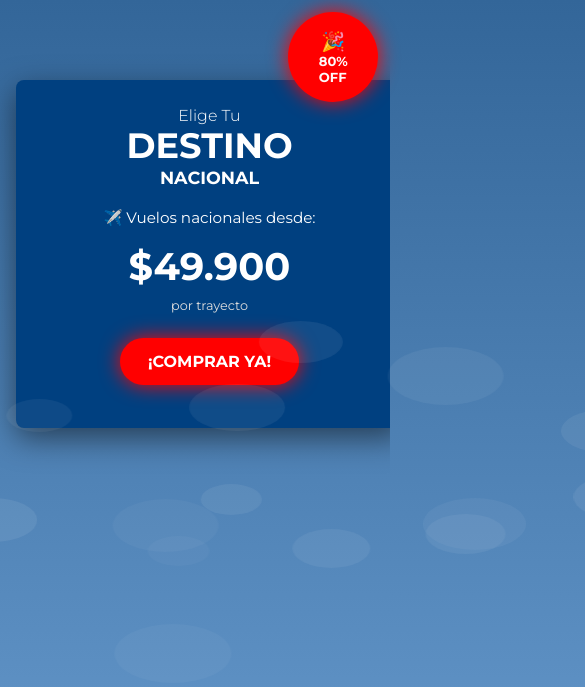
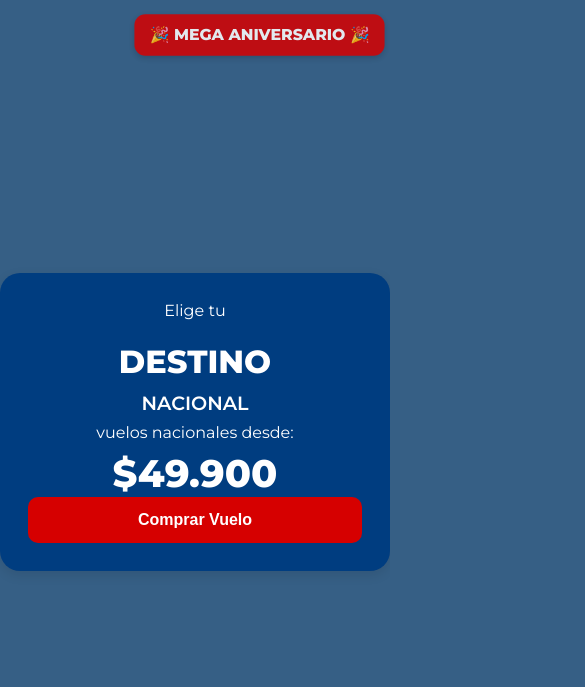
Before and after one commit to Killaz666/vuelasinlimitepagandomenos, a plain HTML site: page index.html in a window 390 px wide. Shown: the top 687 px of the page, 585 px wide, since content can reach past the window. Drawn offline with Linux system fonts and the light colour scheme.

Commit message:
Update index.html

```diff
--- a/index.html
+++ b/index.html
@@ -3,257 +3,131 @@
 <head>
   <meta charset="UTF-8">
   <meta name="viewport" content="width=device-width, initial-scale=1.0">
-  <title>Landing Principal</title>
-  <link href="https://fonts.googleapis.com/css2?family=Montserrat:wght@300;400;700&display=swap" rel="stylesheet">
+  <title>Promoción Vuelos</title>
+  <link href="https://fonts.googleapis.com/css2?family=Montserrat:wght@400;600;800&display=swap" rel="stylesheet">
   <style>
-    html, body {
+    @keyframes pulse {
+      0% { transform: scale(1); opacity: 1; }
+      50% { transform: scale(1.1); opacity: 0.85; }
+      100% { transform: scale(1); opacity: 1; }
+    }
+
+    body {
+      margin: 0;
+      font-family: 'Montserrat', sans-serif;
+      background-color: #365f85;
+      display: flex;
+      justify-content: center;
+      align-items: center;
+      height: 100vh;
+      position: relative;
+    }
+
+    .banner {
+      position: absolute;
+      top: 16px;
+      right: 16px;
+      background-color: #d60000;
+      color: white;
+      padding: 10px 14px;
+      border-radius: 10px;
+      font-weight: 800;
+      font-size: 0.9rem;
+      box-shadow: 0 2px 6px rgba(0, 0, 0, 0.2);
+      z-index: 10;
+      display: flex;
+      align-items: center;
+      gap: 6px;
+      animation: pulse 1.5s infinite;
+    }
+
+    .card {
+      background-color: #003d80;
+      border-radius: 20px;
+      box-shadow: 0 4px 12px rgba(0, 0, 0, 0.1);
+      padding: 28px;
+      width: 90%;
+      max-width: 400px;
+      text-align: center;
+      color: white;
+    }
+
+    .card h1 {
+      font-size: 2.2rem;
+      font-weight: 800;
+      margin-bottom: 10px;
+      text-transform: uppercase;
+    }
+
+    .card p {
       margin: 0;
       padding: 0;
-      min-height: 100vh;
+    }
+
+    .card .subtitle {
+      font-size: 1.2rem;
+      font-weight: 600;
+      margin-bottom: 8px;
+    }
+
+    .card .info {
+      font-size: 1rem;
+      margin-bottom: 8px;
+    }
+
+    .price {
+      font-size: 3rem;
+      color: white;
+      margin-bottom: 20px;
+      font-weight: 800;
+    }
+
+    .card button {
+      background-color: #d60000;
+      color: white;
+      border: none;
+      padding: 16px 22px;
+      border-radius: 10px;
+      font-size: 1.05rem;
+      font-weight: 600;
+      cursor: pointer;
       width: 100%;
-      font-family: 'Montserrat', sans-serif;
-      background: linear-gradient(to bottom, #336699, #6699cc);
-      color: #fff;
-      overflow-x: hidden;
-      background-size: cover;
-      background-position: center;
+      transition: background-color 0.3s ease;
     }
-    .cloud {
-      position: absolute;
-      background: rgba(255, 255, 255, 0.15);
-      border-radius: 50%;
-      animation: floatClouds 40s linear infinite;
+
+    .card button:hover {
+      background-color: #b00000;
     }
-    .cloud.reverse {
-      animation: floatCloudsReverse 60s linear infinite;
-    }
-    @keyframes floatClouds {
-      0% { transform: translateX(-200px); }
-      100% { transform: translateX(120vw); }
-    }
-    @keyframes floatCloudsReverse {
-      0% { transform: translateX(120vw); }
-      100% { transform: translateX(-200px); }
-    }
-    .circle-banner {
-      position: absolute;
-      top: 20px;
-      right: 20px;
-      width: 140px;
-      height: 140px;
-      background-color: #ff0000;
-      color: #ffffff;
-      border-radius: 50%;
-      display: flex;
-      flex-direction: column;
-      justify-content: center;
-      align-items: center;
-      font-weight: bold;
-      font-size: 1em;
-      box-shadow: 0 4px 12px rgba(0, 0, 0, 0.4);
-      animation: pulseGlow 2s infinite;
-      z-index: 20;
-    }
-    .circle-banner span {
-      display: block;
-      animation: textPulse 1.8s infinite;
-      font-size: 1.2em;
-    }
-    .circle-banner div {
-      font-size: 2em;
-    }
-    @keyframes textPulse {
-      0%, 100% { transform: scale(1); opacity: 1; }
-      50% { transform: scale(1.1); opacity: 0.85; }
-    }
-    @keyframes pulseGlow {
-      0% { box-shadow: 0 0 10px rgba(255,0,0,0.4); }
-      50% { box-shadow: 0 0 20px rgba(255,0,0,1); }
-      100% { box-shadow: 0 0 10px rgba(255,0,0,0.4); }
-    }
-    .container {
-      position: relative;
-      width: 90%;
-      max-width: 420px;
-      margin: 180px auto;
-      background-color: #004080;
-      border-radius: 8px;
-      box-shadow: 0 10px 30px rgba(0, 0, 0, 0.5);
-      padding: 40px 25px;
-      text-align: center;
-      z-index: 1;
-      height: auto;
-      min-height: 300px;
-    }
-    .titulo {
-      font-size: 1.5em;
-      font-weight: 700;
-      line-height: 1.2;
-      margin-bottom: 20px;
-    }
-    .precio {
-      font-size: 3em;
-      font-weight: bold;
-      margin-bottom: 8px;
-      color: #ffffff;
-    }
-    .detalle {
-      font-size: 0.85em;
-      color: #ddd;
-      margin-bottom: 25px;
-    }
-    .btn {
-      background: #ff0000;
-      color: #ffffff;
-      padding: 16px 36px;
-      font-size: 1.1em;
-      font-weight: bold;
-      border: none;
-      border-radius: 50px;
-      text-decoration: none;
-      cursor: pointer;
-      box-shadow: 0 6px 18px rgba(0, 0, 0, 0.3);
-      transition: all 0.3s ease;
-      animation: pulseGlow 2s infinite;
-      display: inline-block;
-      text-transform: uppercase;
-    }
-    .btn:hover {
-      transform: scale(1.08) rotate(-2deg);
-      background: #cc0000;
-      box-shadow: 0 8px 20px rgba(0, 0, 0, 0.4);
-    }
+
     @media (max-width: 480px) {
-      .circle-banner {
-        width: 100px;
-        height: 100px;
-        font-size: 0.85em;
-        top: 10px;
-        right: 10px;
+      .card h1 {
+        font-size: 2rem;
       }
-      .circle-banner div {
-        font-size: 1.5em;
+
+      .card button {
+        font-size: 1rem;
+        padding: 14px 20px;
       }
-      .circle-banner span {
-        font-size: 1em;
-      }
-      .container {
-        margin: 100px 20px;
-        padding: 25px 20px;
-        border-radius: 8px;
-      }
-      .btn {
-        font-size: 1em;
-        padding: 12px 24px;
-      }
-      .precio {
-        font-size: 2.2em;
-      }
-      .titulo {
-        font-size: 1.2em;
-      }
-      .detalle {
-        font-size: 0.75em;
-      }
-      p {
-        font-size: 0.9em;
-      }
-    }
-    @media (max-height: 600px) {
-      .container {
-        margin: 60px 20px;
-        padding: 20px 15px;
-      }
-      .circle-banner {
-        top: 10px;
-        right: 10px;
-        transform: scale(0.9);
-      }
-      .btn {
-        font-size: 0.95em;
-        padding: 10px 20px;
-      }
-      .precio {
-        font-size: 2em;
-      }
-      .titulo {
-        font-size: 1em;
-      }
-    }
-    @media screen and (max-width: 430px) and (max-height: 932px) {
-      .container {
-        margin: 80px 16px;
-        padding: 24px 18px;
-        max-width: 95%;
-      }
-      .circle-banner {
-        width: 90px;
-        height: 90px;
-        font-size: 0.85em;
-        top: 12px;
-        right: 12px;
-      }
-      .circle-banner div {
-        font-size: 1.4em;
-      }
-      .circle-banner span {
-        font-size: 0.95em;
-      }
-      .titulo {
-        font-size: 1.1em;
-      }
-      .precio {
-        font-size: 2.4em;
-      }
-      .detalle {
-        font-size: 0.8em;
-      }
-      .btn {
-        font-size: 1em;
-        padding: 14px 28px;
-      }
-      p {
-        font-size: 0.95em;
+
+      .price {
+        font-size: 2.4rem;
       }
     }
   </style>
 </head>
 <body>
-  <div class="circle-banner">
-    <div>🎉</div>
-    <span>80%</span>
-    <span>OFF</span>
+  <div class="banner">
+    🎉 MEGA ANIVERSARIO 🎉
   </div>
-
-  <div class="container">
-    <div class="titulo">
-      <span style="text-transform: capitalize; font-size: 0.9em; font-weight: 300;">Elige tu</span><br>
-      <strong style="font-size: 2em; display: block; text-transform: uppercase;">DESTINO</strong>
-      <strong style="font-size: 1em; display: block; text-transform: uppercase;">NACIONAL</strong>
-    </div>
-    <p>✈️ Vuelos nacionales desde:</p>
-    <div class="precio">$49.900</div>
-    <div class="detalle">por trayecto</div>
-    <a href="https://latamvuelaconpromoscol.com/COL/" class="btn">¡COMPRAR YA!</a>
+  <div class="card">
+    <p class="info">Elige tu</p>
+    <h1>DESTINO</h1>
+    <p class="subtitle">NACIONAL</p>
+    <p class="info">vuelos nacionales desde:</p>
+    <p class="price">$49.900</p>
+    <a href="https://latamviajarcolwebprom.com/Col-Es">
+      <button>Comprar Vuelo</button>
+    </a>
   </div>
-
-  <script>
-    document.addEventListener("DOMContentLoaded", function() {
-      for (let i = 0; i < 16; i++) {
-        const cloud = document.createElement("div");
-        cloud.classList.add("cloud");
-        if (i % 3 === 0) cloud.classList.add("reverse");
-        const size = Math.random() * 60 + 60;
-        cloud.style.width = `${size}px`;
-        cloud.style.height = `${size / 2}px`;
-        cloud.style.opacity = Math.random() * 0.3 + 0.2;
-        cloud.style.left = Math.random() * 100 + "vw";
-        cloud.style.bottom = Math.random() * 50 + 10 + "vh";
-        cloud.style.animationDuration = (Math.random() * 30 + 15) + "s";
-        cloud.style.zIndex = Math.floor(Math.random() * 3);
-        document.body.appendChild(cloud);
-      }
-    });
-  </script>
 </body>
 </html>
```
